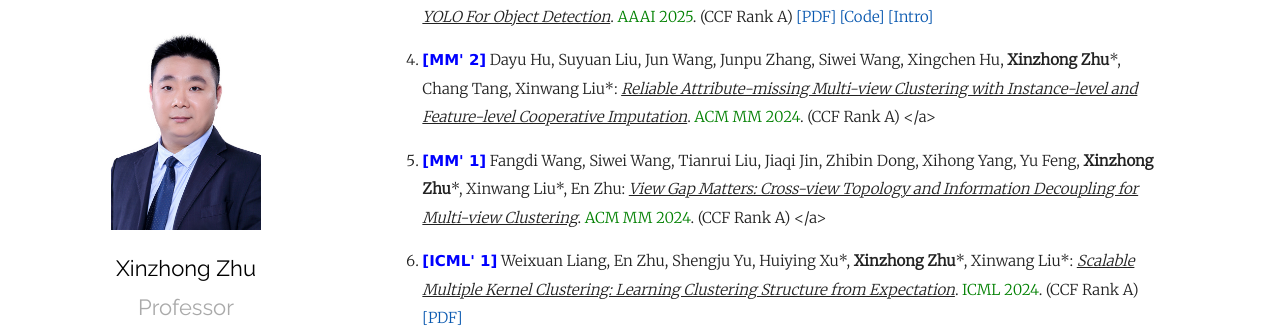
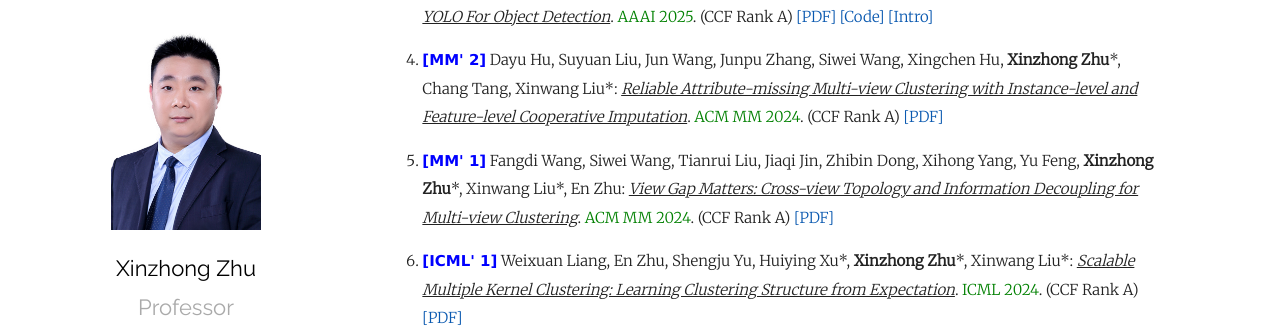
Before and after one commit to xinzhongzhu/xinzhongzhu.github.io, a Jekyll site: the page built from index.md, in a window 1280 px wide and 900 px high, scrolled down 4517 px. Shown: the part 153-480 px from the top of the window. Built offline with Jekyll 4.4.1, drawn with Linux system fonts in a browser that asks for light colours.

Commit message:
Update index.md

```diff
--- a/index.md
+++ b/index.md
@@ -127,9 +127,9 @@ Please drop me a message by email: <u>zxz@zjnu.edu.cn</u> or <u>zxz@ci-xing.com<
 
 <p style="margin-top: 8px;"><li><font face="verdana" color="blue"><b>[AAAI' 5]</b></font> Zeyu Wang#, Chen Li#, Huiying Xu*, <b>Xinzhong Zhu</b>*, Hongbo Li: <i><u>Mamba YOLO: SSMs-Based YOLO For Object Detection</u></i>. <font color="green">AAAI 2025</font>. (CCF Rank A) <a href = "https://arxiv.org/pdf/2406.05835">[PDF]</a> <a href = "https://github.com/HZAI-ZJNU/Mamba-YOLO">[Code]</a> <a href = "https://mp.weixin.qq.com/s/akYY5sKYU6FAgN4nTcYB1w">[Intro]</a></li></p>
 
-<p style="margin-top: 8px;"><li><font face="verdana" color="blue"><b>[MM' 2]</b></font> Dayu Hu, Suyuan Liu, Jun Wang, Junpu Zhang, Siwei Wang, Xingchen Hu, <b>Xinzhong Zhu</b>*, Chang Tang, Xinwang Liu*: <i><u>Reliable Attribute-missing Multi-view Clustering with Instance-level and Feature-level Cooperative Imputation</u></i>. <font color="green">ACM MM 2024</font>. (CCF Rank A) </a>  </li></p>
+<p style="margin-top: 8px;"><li><font face="verdana" color="blue"><b>[MM' 2]</b></font> Dayu Hu, Suyuan Liu, Jun Wang, Junpu Zhang, Siwei Wang, Xingchen Hu, <b>Xinzhong Zhu</b>*, Chang Tang, Xinwang Liu*: <i><u>Reliable Attribute-missing Multi-view Clustering with Instance-level and Feature-level Cooperative Imputation</u></i>. <font color="green">ACM MM 2024</font>. (CCF Rank A) <a href = "https://xinzhongzhu.github.io/document/MM2.pdf">[PDF]</a>  </li></p>
 
-<p style="margin-top: 8px;"><li><font face="verdana" color="blue"><b>[MM' 1]</b></font> Fangdi Wang, Siwei Wang, Tianrui Liu, Jiaqi Jin, Zhibin Dong, Xihong Yang, Yu Feng, <b>Xinzhong Zhu</b>*, Xinwang Liu*, En Zhu: <i><u>View Gap Matters: Cross-view Topology and Information Decoupling for Multi-view Clustering</u></i>. <font color="green">ACM MM 2024</font>. (CCF Rank A) </a>  </li></p>
+<p style="margin-top: 8px;"><li><font face="verdana" color="blue"><b>[MM' 1]</b></font> Fangdi Wang, Siwei Wang, Tianrui Liu, Jiaqi Jin, Zhibin Dong, Xihong Yang, Yu Feng, <b>Xinzhong Zhu</b>*, Xinwang Liu*, En Zhu: <i><u>View Gap Matters: Cross-view Topology and Information Decoupling for Multi-view Clustering</u></i>. <font color="green">ACM MM 2024</font>. (CCF Rank A) <a href = "https://xinzhongzhu.github.io/document/MM1.pdf">[PDF]</a>  </li></p>
 
 
 <p style="margin-top: 8px;"><li><font face="verdana" color="blue"><b>[ICML' 1]</b></font> Weixuan Liang, En Zhu, Shengju Yu, Huiying Xu*, <b>Xinzhong Zhu</b>*, Xinwang Liu*: <i><u>Scalable Multiple Kernel Clustering: Learning Clustering Structure from Expectation</u></i>. <font color="green">ICML 2024</font>. (CCF Rank A) <a href = "https://xinzhongzhu.github.io/document/813_scalable_multiple_kernel_clust.pdf">[PDF]</a>  </li></p>
```
